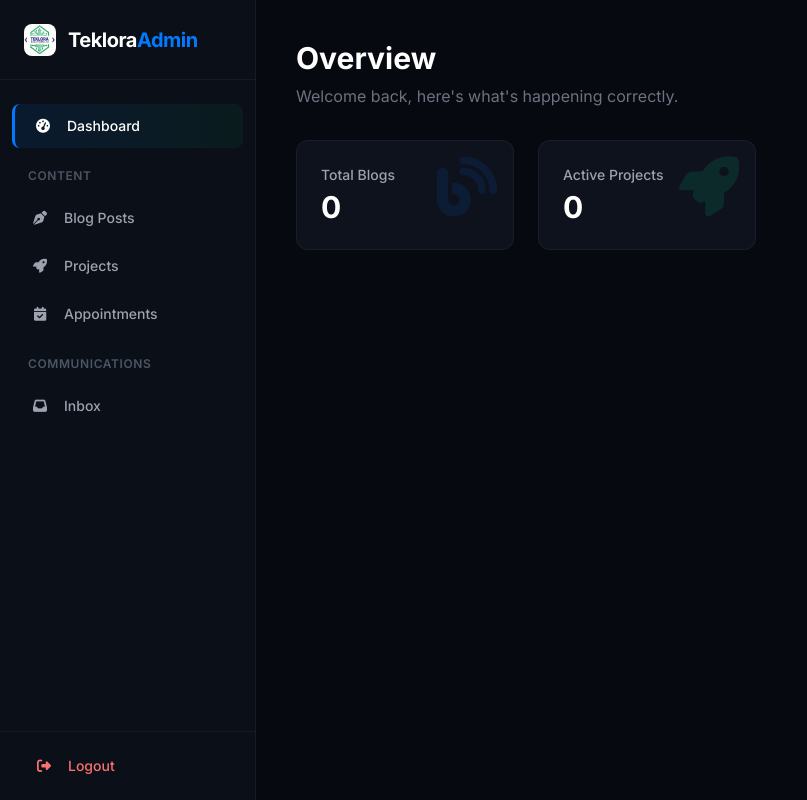
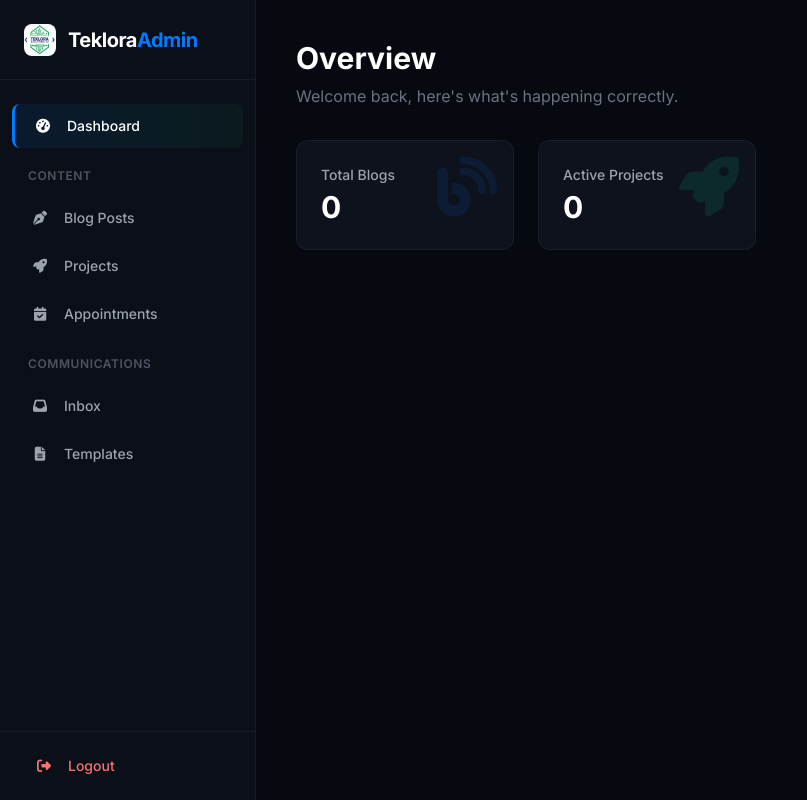
Before and after one commit to jameskariuki8/brantech-full-website, a Django app: template brandtechsolution/brand/templates/brand/admin_panel.html in a window 1280 px wide. Shown: the whole page, without its empty margins (0-807 px from the left). Run offline with Django 5.2, Linux system fonts and the light colour scheme; the template is opened without the code that fills it: most values are stand-ins (such as "Sample title", 1, 10 or a date in 2020); parts of the project's set-up code (start-up, migrations or seed data) failed here and were passed over; some libraries are stand-ins or nearby versions.

Commit message:
feat(admin-panel): email templates section
Co-Authored-By: Claude Opus 4.8 <noreply@anthropic.com>

```diff
--- a/brandtechsolution/brand/static/brand/js/admin/core.js
+++ b/brandtechsolution/brand/static/brand/js/admin/core.js
@@ -53,6 +53,7 @@ function showSection(sectionName, clickedElement) {
     // Events removed
     if (sectionName === 'dashboard') loadDashboard();
     if (sectionName === 'inbox') loadInbox();
+    if (sectionName === 'templates') loadTemplates();
 }
 
 function showAddForm(type) { document.getElementById(`${type}Form`).classList.remove('hidden'); }
--- /dev/null
+++ b/brandtechsolution/brand/static/brand/js/admin/templates.js
@@ -0,0 +1,50 @@
+async function loadTemplates() {
+    const res = await fetch(`${API_BASE}/messaging/templates/`, { credentials: 'same-origin' });
+    const items = await res.json();
+    const container = document.getElementById('templatesList');
+    container.innerHTML = items.length ? items.map(t => `
+        <div class="bg-dark-card border border-dark-border p-5 rounded-lg flex justify-between items-start gap-4">
+            <div class="flex-1">
+                <h3 class="text-lg font-bold text-white">${escapeHtml(t.name)}</h3>
+                <p class="text-sm text-gray-400">${escapeHtml(t.subject)}</p>
+            </div>
+            <div class="flex gap-2">
+                <button onclick="editTemplate(${t.id})" class="p-2 text-blue-400 hover:bg-blue-900/30 rounded"><i class="fas fa-edit"></i></button>
+                <button onclick="deleteTemplate(${t.id})" class="p-2 text-red-400 hover:bg-red-900/30 rounded"><i class="fas fa-trash"></i></button>
+            </div>
+        </div>`).join('') : `<div class="text-center py-10 text-gray-600">No templates yet.</div>`;
+}
+
+async function saveTemplate(event) {
+    event.preventDefault();
+    const form = event.target;
+    const id = form.id.value;
+    const payload = { name: form.name.value, subject: form.subject.value, body_html: form.body_html.value };
+    const url = id ? `${API_BASE}/messaging/templates/${id}/` : `${API_BASE}/messaging/templates/`;
+    const method = id ? 'PUT' : 'POST';
+    const res = await fetch(url, {
+        method, credentials: 'same-origin',
+        headers: { 'Content-Type': 'application/json', 'X-CSRFToken': CSRF_TOKEN },
+        body: JSON.stringify(payload),
+    });
+    if (res.ok) { hideAddForm('template'); form.reset(); form.id.value = ''; loadTemplates(); }
+    else { alert('Save failed'); }
+}
+
+async function editTemplate(id) {
+    const t = await fetch(`${API_BASE}/messaging/templates/${id}/`, { credentials: 'same-origin' }).then(r => r.json());
+    const form = document.getElementById('addTemplateForm');
+    form.id.value = t.id; form.name.value = t.name; form.subject.value = t.subject; form.body_html.value = t.body_html;
+    showAddForm('template');
+}
+
+async function deleteTemplate(id) {
+    if (!confirm('Delete this template?')) return;
+    await fetch(`${API_BASE}/messaging/templates/${id}/`, { method: 'DELETE', credentials: 'same-origin', headers: { 'X-CSRFToken': CSRF_TOKEN } });
+    loadTemplates();
+}
+
+document.addEventListener('DOMContentLoaded', () => {
+    const form = document.getElementById('addTemplateForm');
+    if (form) form.addEventListener('submit', saveTemplate);
+});
--- /dev/null
+++ b/brandtechsolution/brand/templates/brand/admin/_templates.html
@@ -0,0 +1,32 @@
+<div id="templates" class="section hidden">
+    <div class="flex justify-between items-center mb-8 gap-4">
+        <div>
+            <h2 class="text-2xl font-bold text-white">Email Templates</h2>
+            <p class="text-gray-500 text-sm">Reusable email content</p>
+        </div>
+        <button onclick="showAddForm('template')" class="bg-brand-blue hover:bg-blue-600 text-white px-5 py-2.5 rounded-lg flex items-center transition-colors"><i class="fas fa-plus mr-2"></i>New Template</button>
+    </div>
+    <div id="templateForm" class="bg-dark-card border border-dark-border rounded-xl p-6 mb-8 hidden">
+        <h3 class="text-lg font-bold text-white mb-6 border-b border-dark-border pb-4">New Template</h3>
+        <form id="addTemplateForm" class="space-y-4">
+            <input type="hidden" name="id">
+            <div>
+                <label class="block text-sm font-medium text-gray-400 mb-2">Name</label>
+                <input type="text" name="name" required class="w-full bg-[#06090F] border border-dark-border rounded-lg px-4 py-3 text-white focus:outline-none focus:border-brand-blue">
+            </div>
+            <div>
+                <label class="block text-sm font-medium text-gray-400 mb-2">Subject</label>
+                <input type="text" name="subject" required class="w-full bg-[#06090F] border border-dark-border rounded-lg px-4 py-3 text-white focus:outline-none focus:border-brand-blue">
+            </div>
+            <div>
+                <label class="block text-sm font-medium text-gray-400 mb-2">HTML Body <span class="text-gray-600">(supports {{ name }} and {{ unsubscribe_url }})</span></label>
+                <textarea name="body_html" rows="8" required class="w-full bg-[#06090F] border border-dark-border rounded-lg px-4 py-3 text-white font-mono text-sm focus:outline-none focus:border-brand-blue"></textarea>
+            </div>
+            <div class="flex justify-end gap-3 pt-4 border-t border-dark-border">
+                <button type="button" onclick="hideAddForm('template')" class="px-6 py-2.5 rounded-lg text-gray-400 hover:text-white hover:bg-white/5">Cancel</button>
+                <button type="submit" class="bg-brand-blue hover:bg-blue-600 text-white px-6 py-2.5 rounded-lg font-medium">Save Template</button>
+            </div>
+        </form>
+    </div>
+    <div id="templatesList" class="space-y-4"></div>
+</div>
--- a/brandtechsolution/brand/templates/brand/admin_panel.html
+++ b/brandtechsolution/brand/templates/brand/admin_panel.html
@@ -126,6 +126,9 @@
             <a href="#" onclick="showSection('inbox', this)" class="nav-item flex items-center px-4 py-3 text-sm font-medium rounded-lg text-gray-400 transition-colors">
                 <i class="fas fa-inbox w-6 text-center mr-3"></i>Inbox
             </a>
+            <a href="#" onclick="showSection('templates', this)" class="nav-item flex items-center px-4 py-3 text-sm font-medium rounded-lg text-gray-400 transition-colors">
+                <i class="fas fa-file-lines w-6 text-center mr-3"></i>Templates
+            </a>
 
         </nav>
 
@@ -187,6 +190,9 @@
             <!-- Inbox Section -->
             {% include 'brand/admin/_inbox.html' %}
 
+            <!-- Templates Section -->
+            {% include 'brand/admin/_templates.html' %}
+
         </div>
     </main>
 
@@ -194,6 +200,7 @@
     <script src="{% static 'brand/js/admin/blogs.js' %}" defer></script>
     <script src="{% static 'brand/js/admin/projects.js' %}" defer></script>
     <script src="{% static 'brand/js/admin/inbox.js' %}" defer></script>
+    <script src="{% static 'brand/js/admin/templates.js' %}" defer></script>
 </body>
 
 </html>
```
Also changed, not shown: brandtechsolution/messaging/tests/test_admin_panel_render.py (+1 -1 lines).
